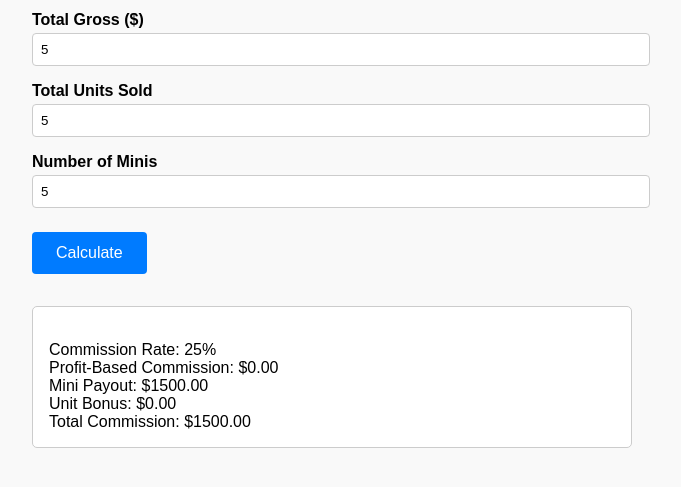
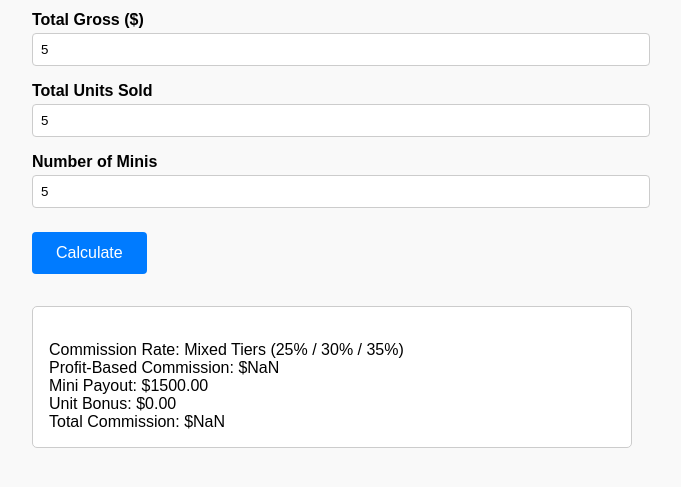
Before and after one commit to DWallace94/commission-tracker, a plain HTML site: page index.html in a window 1280 px wide. Both pictures are taken after typing "5", "5", "5" into the empty fields and a click on the button "Calculate". Shown: the part 111-598 px from the top of the page, without its empty margins (308-989 px from the left). Drawn offline with Linux system fonts and the light colour scheme.

Commit message:
Update index.html

```diff
--- a/index.html
+++ b/index.html
@@ -73,21 +73,27 @@
       const units = parseFloat(document.getElementById('totalUnits').value) || 0;
       const minis = parseFloat(document.getElementById('miniDeals').value) || 0;
 
-      let rate = 0.25;
-      if (units >= 16) {
-        rate = 0.35;
-      } else if (units >= 11) {
-        rate = 0.30;
-      }
+      const eligibleUnits = units - minis;
 
-      const eligibleUnits = units - minis;
-      const commissionFromProfit = eligibleUnits > 0 ? profit * rate : 0;
+      let tier1Units = Math.min(eligibleUnits, 10);
+      let tier2Units = Math.max(0, Math.min(eligibleUnits - 10, 5));
+      let tier3Units = Math.max(0, eligibleUnits - 15);
+
+      const tier1Commission = profit * (tier1Units / eligibleUnits) * 0.25;
+      const tier2Commission = profit * (tier2Units / eligibleUnits) * 0.30;
+      const tier3Commission = profit * (tier3Units / eligibleUnits) * 0.35;
+
+      const commissionFromProfit = tier1Commission + tier2Commission + tier3Commission;
       const miniPay = minis * 300;
-      const bonus = units >= 12 ? 500 : 0;
+
+      let bonus = 0;
+      if (units >= 11) bonus += 500;
+      if (units >= 15) bonus += 500;
+
       const totalCommission = commissionFromProfit + miniPay + bonus;
 
       document.getElementById('result').innerHTML = `
-Commission Rate: ${(rate * 100).toFixed(0)}%
+Commission Rate: Mixed Tiers (25% / 30% / 35%)
 Profit-Based Commission: $${commissionFromProfit.toFixed(2)}
 Mini Payout: $${miniPay.toFixed(2)}
 Unit Bonus: $${bonus.toFixed(2)}
```
